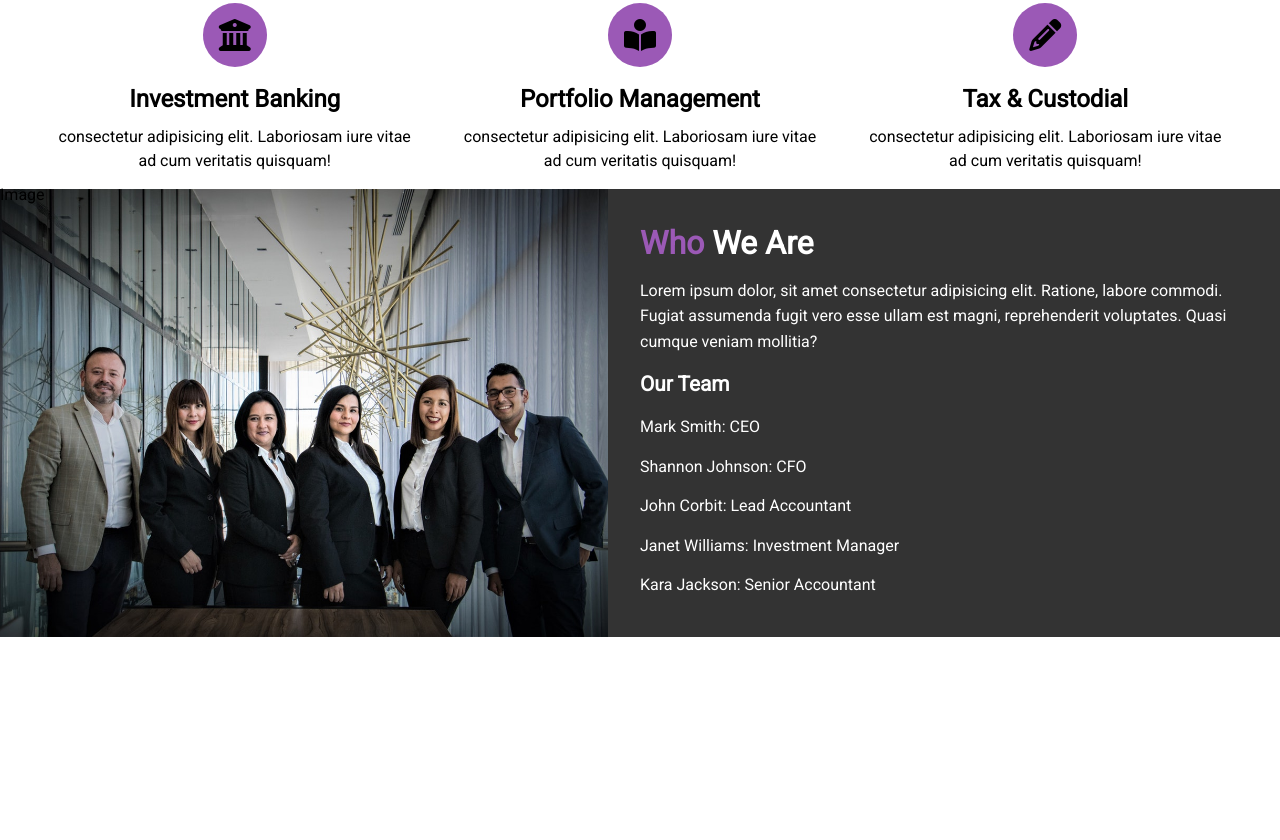
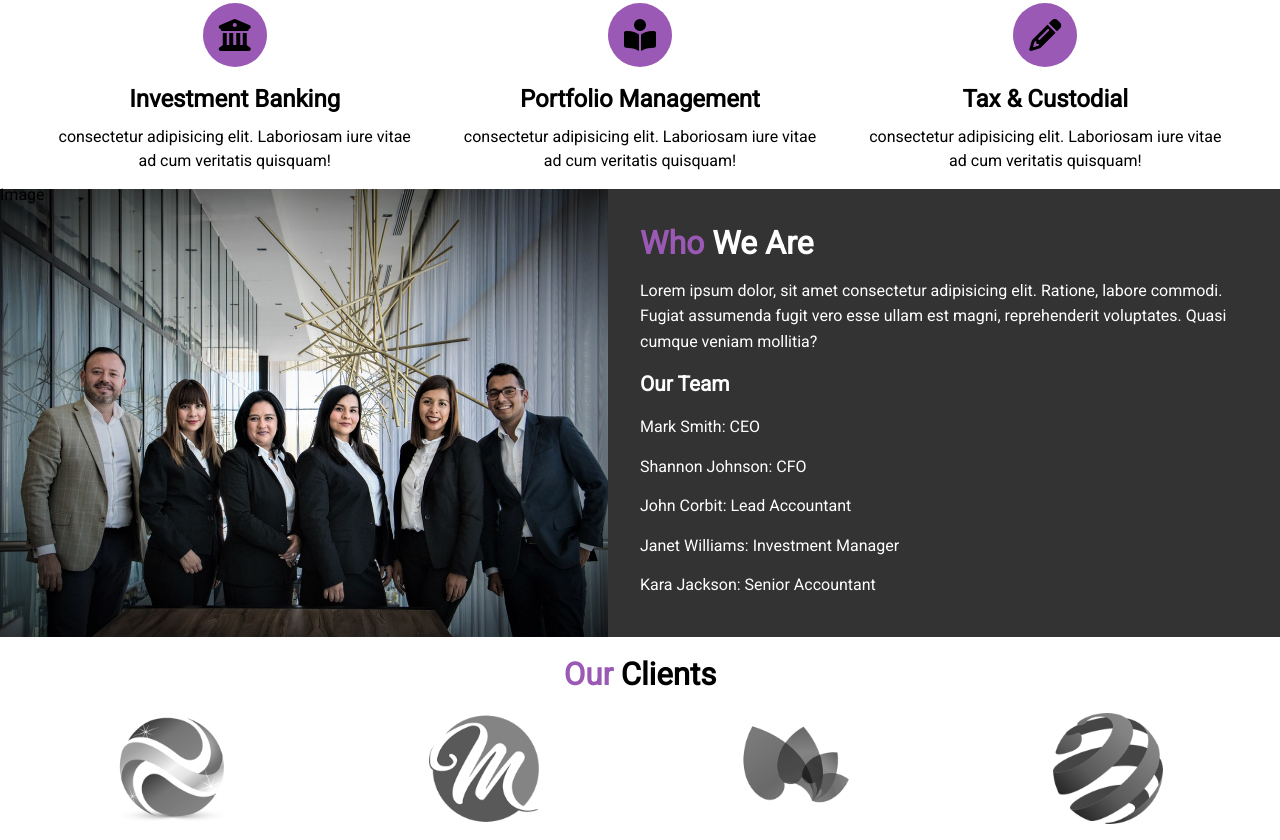
Before and after one commit to techAbhi1461/Finace-Website, a plain HTML site: page index.html in a window 1280 px wide. Shown: the part 976-1816 px from the top of the page. Before the commit the page ends 1613 px from the top, so only its background shows below. Drawn offline with Linux system fonts and the light colour scheme.

Commit message:
Added css for Our Clients section

```diff
--- a/css/index.css
+++ b/css/index.css
@@ -261,3 +261,23 @@ m-3{
     padding: 0.5rem 0;
     border-bottom: 1px dotted #333;
 }
+
+/* Our Clients */
+#clients{
+    padding: 1rem;
+    text-align: center;
+}
+
+#clients .heading{
+    font-size: 1.3rem;
+    margin-bottom: 1rem;
+}
+
+#clients .client-list{
+    display: flex;
+    justify-content: space-around;
+}
+
+#clients .client-list img{
+    width: 110px;
+}
--- a/index.html
+++ b/index.html
@@ -110,11 +110,25 @@
                 </ul>
             </div>
         </div>
+    </section>
+    <!-- Who We Are Section End-->
 
+
+    <!-- Our Clients Section -->
+    <section id="clients">
+        <div class="heading">
+            <h1>
+                <span class="text-primary">Our</span> Clients</h1>
+        </div>
+        <div class="client-list">
+            <img src="../img/logos/logo2.png" alt="">
+            <img src="../img/logos/logo3.png" alt="">
+            <img src="../img/logos/logo4.png" alt="">
+            <img src="../img/logos/logo5.png" alt="">
+        </div>
     </section>
 
-
-    <!-- Who We Are Section End-->
+    <!-- Our Clients Section End-->
     <script src="https://kit.fontawesome.com/35f2d00f23.js"></script
 </body>
 </html>
```
